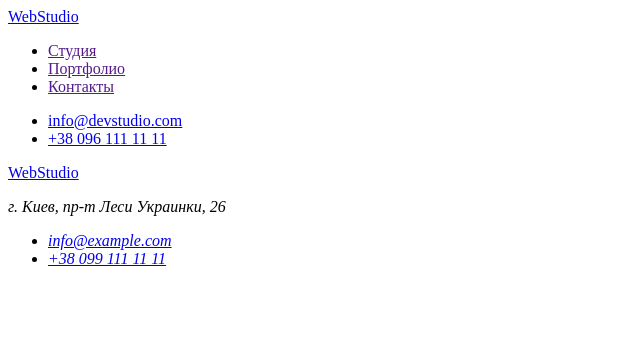
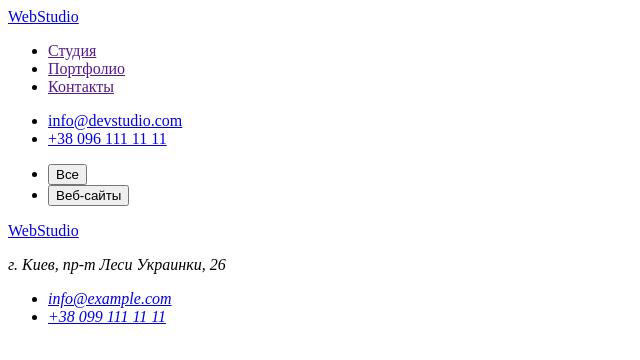
Before and after one commit to OlesyaY/hm-2, a plain HTML site: page portfolio.html in a window 1280 px wide. Shown: the whole page, without its empty margins (0-640 px from the left). Drawn offline with Linux system fonts and the light colour scheme.

Commit message:
ul items

```diff
--- a/portfolio.html
+++ b/portfolio.html
@@ -1,9 +1,9 @@
 <!DOCTYPE html>
 <html lang="ru">
     <head>
-    <meta charset="UTF-8">
-    <meta http-equiv="X-UA-Compatible" content="IE=edge">
-    <meta name="viewport" content="width=device-width, initial-scale=1.0">
+        <meta charset="UTF-8" />
+        <meta http-equiv="X-UA-Compatible" content="IE=edge" />
+        <meta name="viewport" content="width=device-width, initial-scale=1.0" />
         <title>Document</title>
     </head>
     <body>
@@ -24,7 +24,13 @@
             </ul>
         </header>
         <main>
+            <section>
+                <ul>
+                    <li><button type="button">Все</button></li>
+                    <li><button type="button">Веб-сайты</button></li>
 
+                </ul>
+            </section>
         </main>
         <footer>
             <div>
```
Also changed, not shown: index.html (+1 -1 lines). Lines whose indentation alone changed are shown as unchanged.
